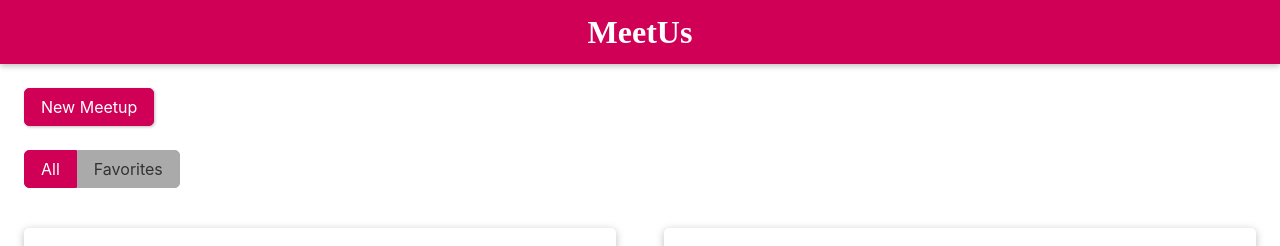
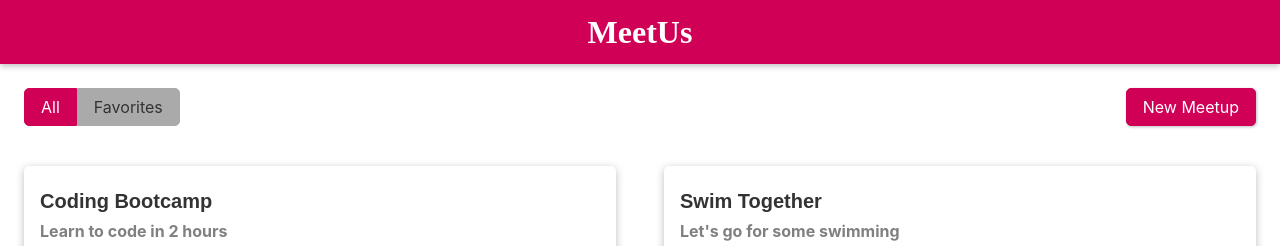
Before and after one commit to DarrelASandbox/svelte-simple-meetup-website, a Svelte app: page / in a window 1280 px wide. Shown: the top 246 px of the page. Built offline with nearby package versions, Linux system fonts and the light colour scheme.

Commit message:
Moved "New Meetup" button from App to MeetupGrid component

```diff
--- a/src/App.svelte
+++ b/src/App.svelte
@@ -36,13 +36,15 @@
 
 <main>
   {#if page === 'overview'}
-    <div class="meetup-controls">
-      <Button on:click={() => (editMode = 'edit')}>New Meetup</Button>
-    </div>
     {#if editMode === 'edit'}
       <EditMeetup id={editedId} on:save={savedMeetup} on:cancel={cancelEdit} />
     {/if}
-    <MeetupGrid meetups={$meetups} on:showdetails={showDetails} on:edit={startEdit} />
+    <MeetupGrid
+      meetups={$meetups}
+      on:showdetails={showDetails}
+      on:edit={startEdit}
+      on:add={() => (editMode = 'edit')}
+    />
   {:else}
     <MeetupDetail id={pageData.id} on:close={closeDetails} />
   {/if}
@@ -52,8 +54,4 @@
   main {
     margin-top: 5rem;
   }
-
-  .meetup-controls {
-    margin: 1rem;
-  }
 </style>
--- a/src/Meetups/MeetupGrid.svelte
+++ b/src/Meetups/MeetupGrid.svelte
@@ -1,4 +1,6 @@
 <script>
+  import { createEventDispatcher } from 'svelte';
+  import { Button } from '../UI';
   import { MeetupFilter, MeetupItem } from './';
 
   export let meetups;
@@ -7,11 +9,14 @@
 
   const setFilter = (e) => (favsOnly = e.detail === 1);
 
+  const dispatch = createEventDispatcher();
+
   $: filteredMeetups = favsOnly ? meetups.filter((m) => m.isFavorite) : meetups;
 </script>
 
 <section id="meetup-controls">
   <MeetupFilter on:select={setFilter} />
+  <Button on:click={() => dispatch('add')}>New Meetup</Button>
 </section>
 
 <section id="meetups">
@@ -52,5 +57,7 @@
 
   #meetup-controls {
     margin: 1rem;
+    display: flex;
+    justify-content: space-between;
   }
 </style>
```
